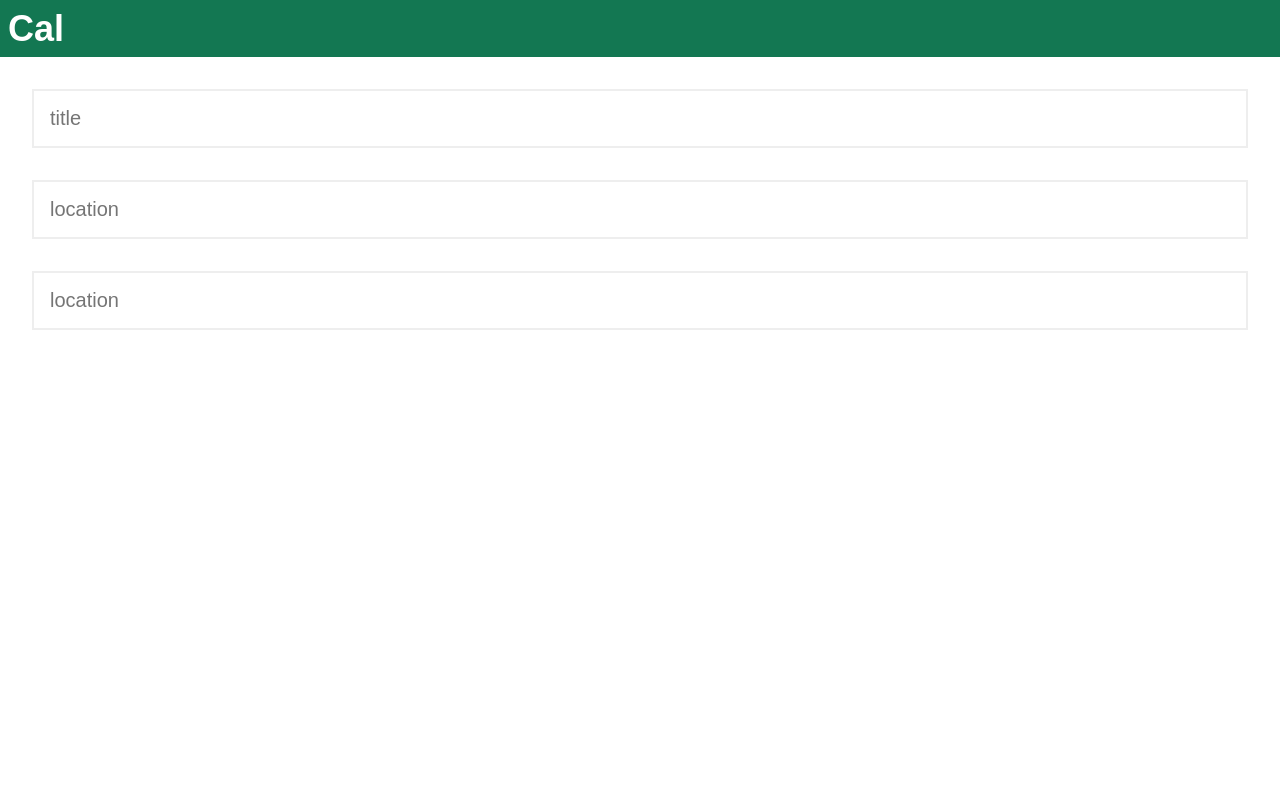
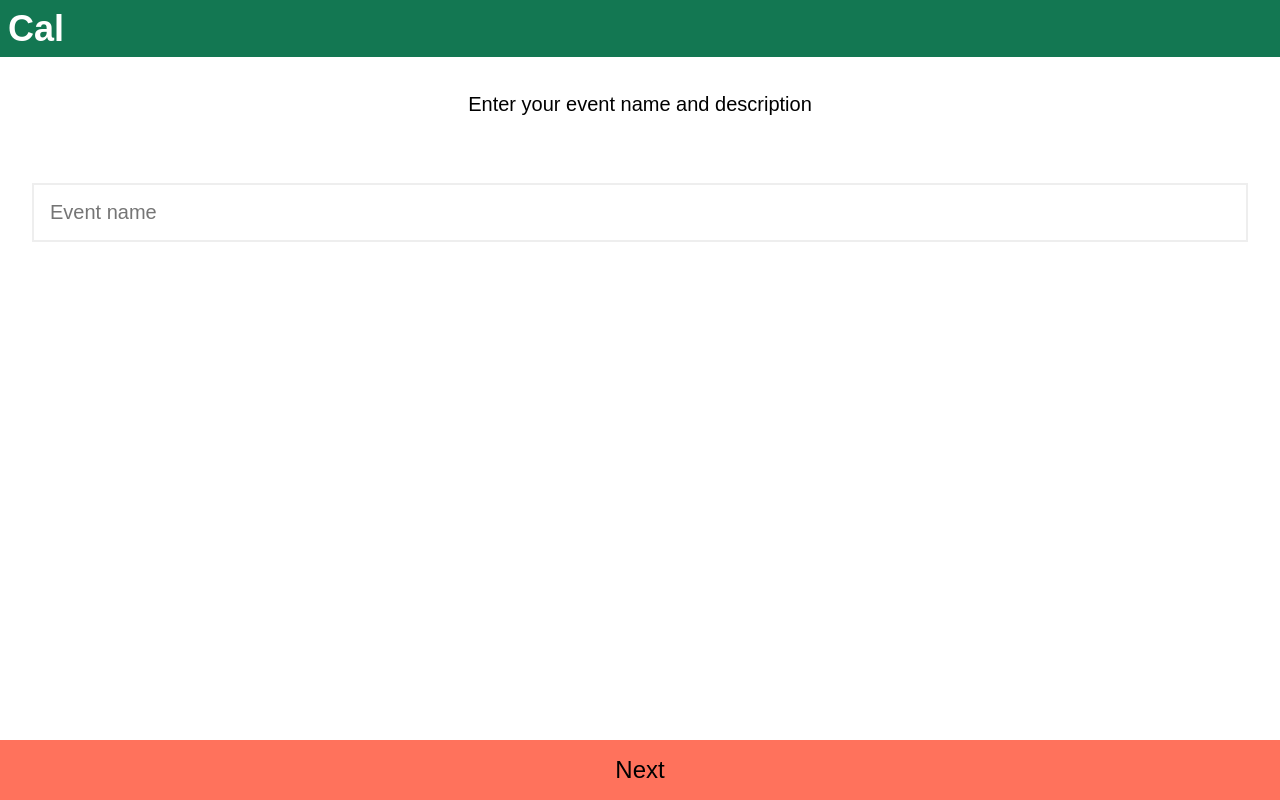
Before and after one commit to SamerElaila/cal, a React app: page /new-event in a window 1280 px wide. Built offline with nearby package versions, Linux system fonts and the light colour scheme.

Commit message:
rough out flow for event creation

```diff
--- /dev/null
+++ b/src/components/new_event/Complete.jsx
@@ -0,0 +1,8 @@
+import React from 'react'
+
+const Complete = () =>
+  <div className='w-100 pa4 tc f4 lh-copy'>
+    Congratulations
+  </div>
+
+export default Complete
--- /dev/null
+++ b/src/components/new_event/DescriptionPicturesForm.jsx
@@ -0,0 +1,37 @@
+import React, { Component } from 'react'
+import { Link } from 'react-router-dom'
+
+import TextInput from '../shared/TextInput'
+import TextArea from '../shared/TextArea'
+import Button from '../shared/Button'
+
+class DescriptionPicturesForm extends Component {
+  render() {
+    const {
+      match,
+      description,
+      onChange
+    } = this.props
+
+    return [
+      <div className='w-100 pa4 tc f4 lh-copy'>
+        Enter your event description and add pictures.
+      </div>,
+      <TextArea
+        name='description'
+        placeholder='Description'
+        onChange={onChange}
+        value={description}
+      />,
+      <Link to={`${match.url}/location`} className='link black'>
+        <Button
+          className='tc absolute w-100 bottom-0'
+        >
+          Next
+        </Button>
+      </Link>
+    ]
+  }
+}
+
+export default DescriptionPicturesForm
--- /dev/null
+++ b/src/components/new_event/LocationForm.jsx
@@ -0,0 +1,38 @@
+import React, { Component } from 'react'
+import { Link } from 'react-router-dom'
+
+import TextInput from '../shared/TextInput'
+import TextArea from '../shared/TextArea'
+import Button from '../shared/Button'
+
+class NameDescriptionForm extends Component {
+  render() {
+    const {
+      match,
+      onChange,
+      location
+    } = this.props
+    const isEmpty = typeof location === 'undefined' || location === ''
+
+    return [
+      <div className='w-100 pa4 tc f4 lh-copy'>
+        Add your event location
+      </div>,
+      <TextInput
+        name='location'
+        placeholder='Location'
+        onChange={onChange}
+        value={location}
+      />,
+    <Link to={`${match.url}/tickets`} className='link black'>
+        <Button
+          className='tc absolute w-100 bottom-0'
+        >
+          {isEmpty ? 'Skip' : 'Next'}
+        </Button>
+      </Link>
+    ]
+  }
+}
+
+export default NameDescriptionForm
--- /dev/null
+++ b/src/components/new_event/NameForm.jsx
@@ -0,0 +1,38 @@
+import React, { Component } from 'react'
+import { Link } from 'react-router-dom'
+
+import TextInput from '../shared/TextInput'
+import TextArea from '../shared/TextArea'
+import Button from '../shared/Button'
+
+class NameForm extends Component {
+  render() {
+    const {
+      match,
+      eventName,
+      description,
+      onChange
+    } = this.props
+
+    return [
+      <div className='w-100 pa4 tc f4 lh-copy'>
+        Enter your event name and description
+      </div>,
+      <TextInput
+        name='eventName'
+        placeholder='Event name'
+        onChange={onChange}
+        value={eventName}
+      />,
+      <Link to={`${match.url}/details`} className='link black'>
+        <Button
+          className='tc absolute w-100 bottom-0'
+        >
+          Next
+        </Button>
+      </Link>
+    ]
+  }
+}
+
+export default NameForm
--- a/src/components/new_event/NewEvent.jsx
+++ b/src/components/new_event/NewEvent.jsx
@@ -1,24 +1,69 @@
 import React, { Component } from 'react'
+import { Route } from 'react-router-dom'
 
-import TextInput from '../shared/TextInput'
+import NameForm from './NameForm'
+import DescriptionPicturesForm from './DescriptionPicturesForm'
+import LocationForm from './LocationForm'
+import TicketForm from './TicketForm'
+import Complete from './Complete'
 
 class NewEvent extends Component {
+  constructor(props) {
+    super(props)
+
+    this.state = {}
+
+    this.onChange = this.onChange.bind(this)
+  }
+
+  onChange = e => {
+    this.setState({
+      ...this.state,
+      [e.target.name]: e.target.value
+    })
+  }
+
   render() {
+    const {
+      state,
+      props: { match },
+      onChange
+    } = this
+
     return [
-      <TextInput
-        name='title'
-        placeholder='title'
-      />,
-      <TextInput
-        name='location'
-        placeholder='location'
-      />,
-      <TextInput
-        name='location'
-        placeholder='location'
-      />
+      <Route exact path={match.url} render={() =>
+        <NameForm {...{ ...state, match, onChange }} />
+      }/>,
+      <Route path={`${match.url}/details`} render={() =>
+        <DescriptionPicturesForm {...{ ...state, match, onChange }} />
+      }/>,
+      <Route path={`${match.url}/location`} render={() =>
+          <LocationForm {...{ ...state, match, onChange }} />
+      }/>,
+      <Route path={`${match.url}/tickets`} render={() =>
+          <TicketForm {...{ ...state, match, onChange }} />
+      }/>,
+      <Route path={`${match.url}/complete`} render={() =>
+          <Complete {...{ ...state, match, onChange }} />
+      }/>
     ]
   }
 }
+// <TextInput
+//   name='eventName'
+//   placeholder='Event name'
+//   />,
+// <TextArea
+//   name='Description'
+//   placeholder='Description'
+//   />,
+// <TextInput
+//   name='Location'
+//   placeholder='Location'
+//   />,
+// <TextInput
+//   name='ticketsAvailable'
+//   placeholder='total tickets available'
+//   />
 
 export default NewEvent
--- /dev/null
+++ b/src/components/new_event/TicketForm.jsx
@@ -0,0 +1,46 @@
+import React, { Component } from 'react'
+import { Link } from 'react-router-dom'
+
+import TextInput from '../shared/TextInput'
+import TextArea from '../shared/TextArea'
+import Button from '../shared/Button'
+
+class NameDescriptionForm extends Component {
+  render() {
+    const {
+      match,
+      onChange,
+      ticketQuantity,
+      ticketPrice
+    } = this.props
+    const hasPrice = typeof ticketPrice !== 'undefined' && ticketPrice !== 0
+    const submitLink = hasPrice ? 'payment-details' : 'complete'
+
+    return [
+      <div className='w-100 pa4 tc f4 lh-copy'>
+        Enter your event name and description
+      </div>,
+      <TextInput
+        name='ticketPrice'
+        placeholder='Ticket price'
+        onChange={onChange}
+        value={ticketPrice}
+      />,
+      <TextInput
+        name='ticketQuantity'
+        placeholder='Ticket quantity'
+        onChange={onChange}
+        value={ticketQuantity}
+      />,
+      <Link to={`${match.url}/${submitLink}`} className='link black'>
+        <Button
+          className='tc absolute w-100 bottom-0'
+        >
+          Next
+        </Button>
+      </Link>
+    ]
+  }
+}
+
+export default NameDescriptionForm
--- /dev/null
+++ b/src/components/shared/TextArea.jsx
@@ -0,0 +1,11 @@
+import React from 'react'
+
+const TextArea = props =>
+  <div className='w-100 pa4 pb0'>
+    <textarea
+      className='input-reset w-100 pa3 bw1 ba b--light-gray f4'
+      {...props}
+      />
+  </div>
+
+export default TextArea
```
Also changed, not shown: src/components/shared/Checkbox.jsx (added, +10 -0 lines).
